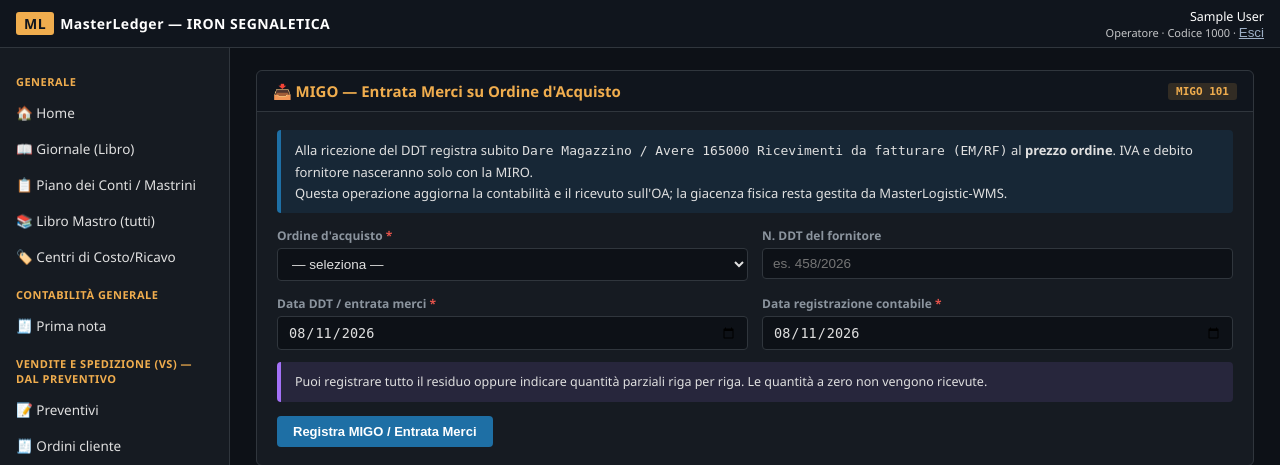
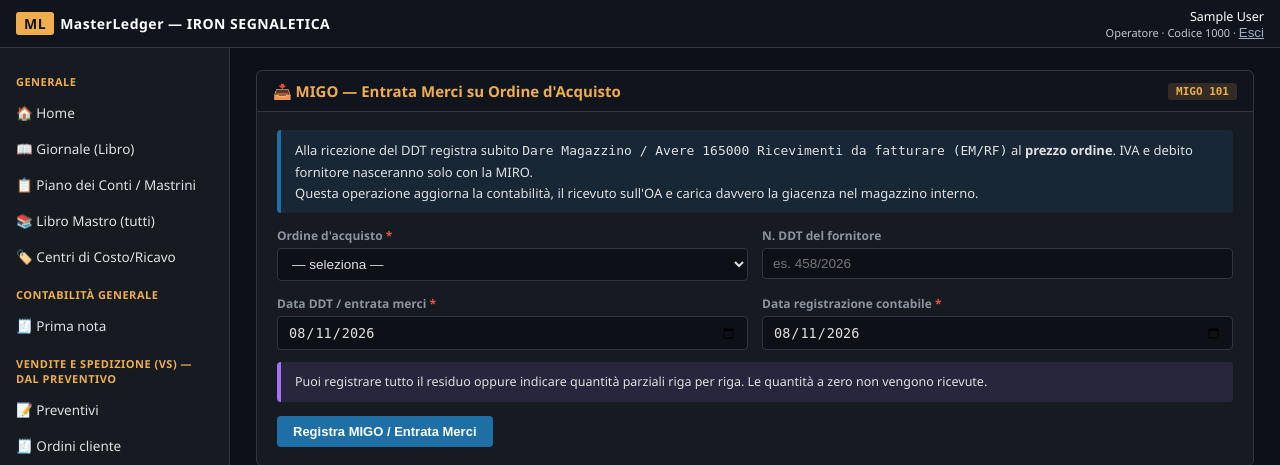
Before and after one commit to IronLogistica/MasterLedger, a Flask app: page /mm/goods-receipts in a window 1280 px wide. Shown: the top 465 px of the page. Run offline with Flask 3, Linux system fonts and the light colour scheme; the visitor is signed in with stand-in values (Sample User, id 1); data that the repository does not hold is empty.

Commit message:
Add files via upload

```diff
--- a/templates/mm/goods_receipts.html
+++ b/templates/mm/goods_receipts.html
@@ -8,7 +8,7 @@
       Alla ricezione del DDT registra subito
       <span class="mono">Dare Magazzino / Avere 165000 Ricevimenti da fatturare (EM/RF)</span>
       al <strong>prezzo ordine</strong>. IVA e debito fornitore nasceranno solo con la MIRO.<br>
-      Questa operazione aggiorna la contabilità e il ricevuto sull'OA; la giacenza fisica resta gestita da MasterLogistic-WMS.
+      Questa operazione aggiorna la contabilità, il ricevuto sull'OA e carica davvero la giacenza nel magazzino interno.
     </div>
     <form method="POST"><input type="hidden" name="csrf_token" value="{{ csrf_token() }}">
       <div class="form-grid" style="margin-bottom:12px;">
```
